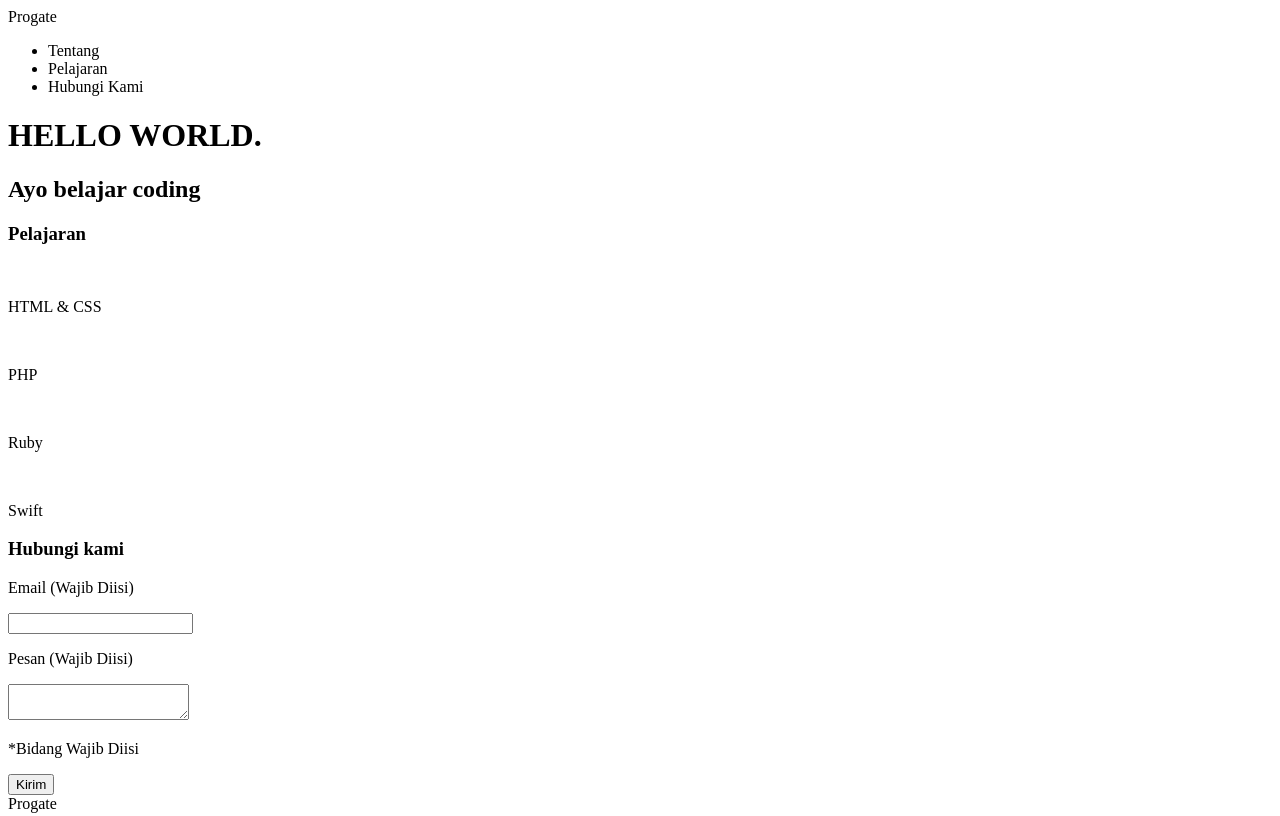
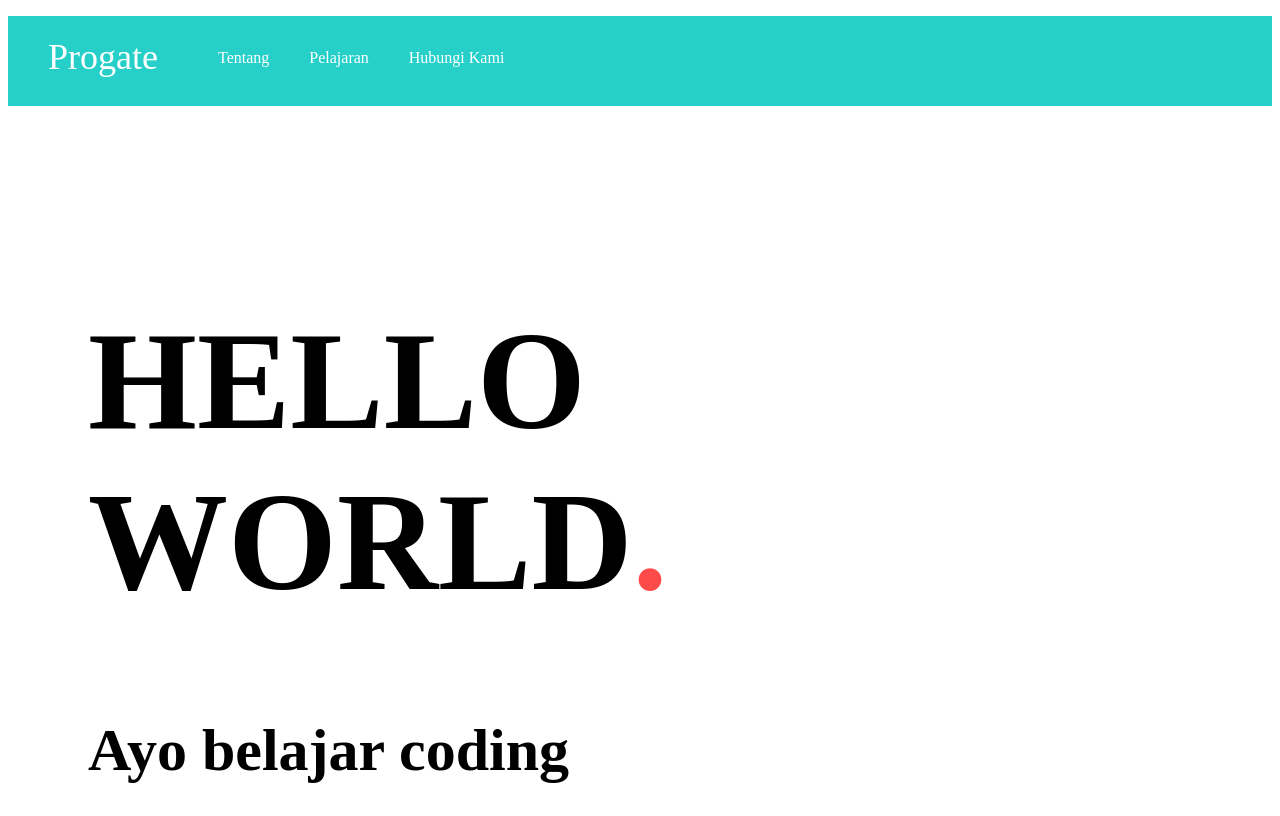
Before and after one commit to Chunmuru/Chunmuru.github.io, a plain HTML site: page index.html in a window 1280 px wide. Shown: the top 816 px of the page. Drawn offline with Linux system fonts and the light colour scheme.

Commit message:
Update index.html

```diff
--- a/index.html
+++ b/index.html
@@ -3,7 +3,7 @@
   <head>
     <meta charset="utf-8">
     <title>Progate</title>
-    <link rel="stylesheet" href="progate1.css">
+    <link rel="stylesheet" href="stylesheet.css">
   </head>
   <body>
     <div class="header">
```
